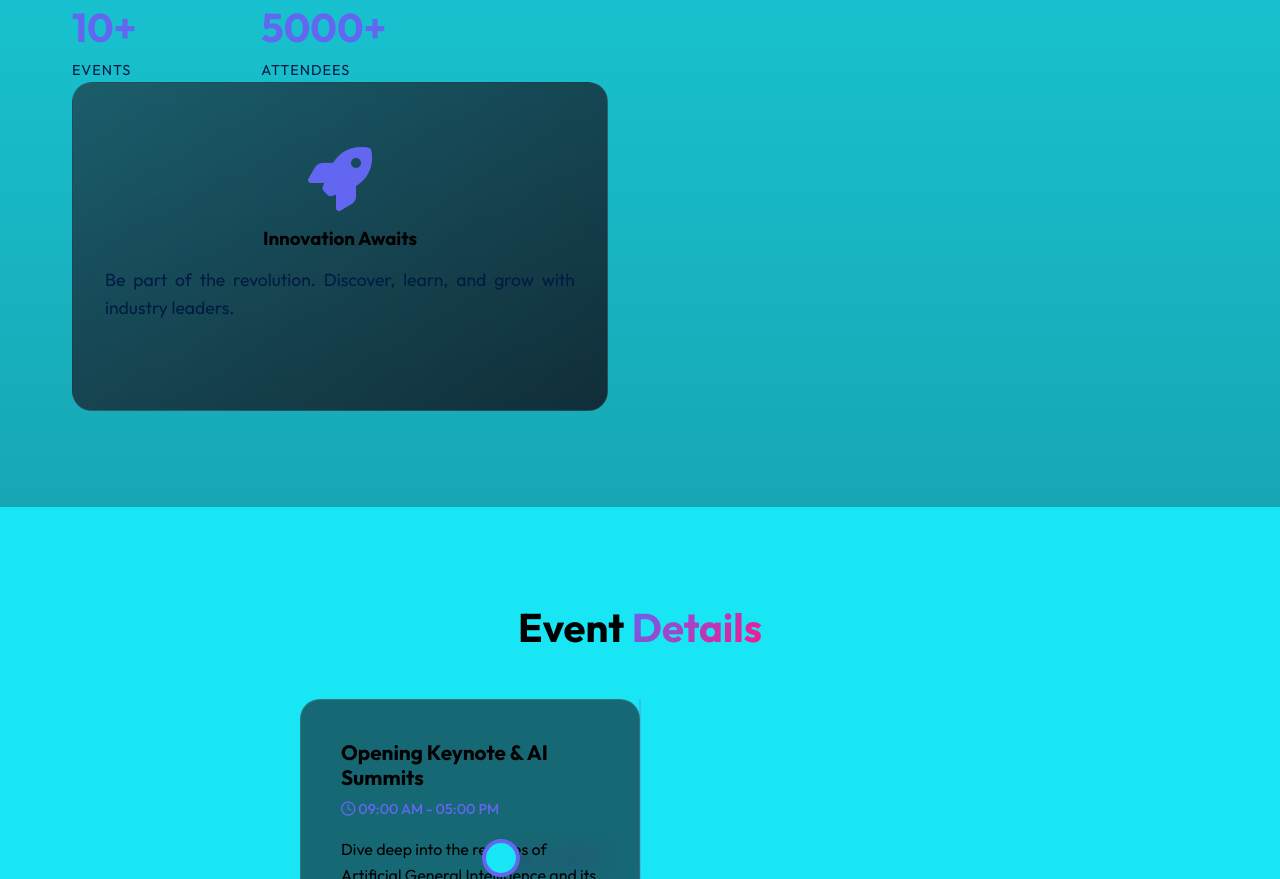
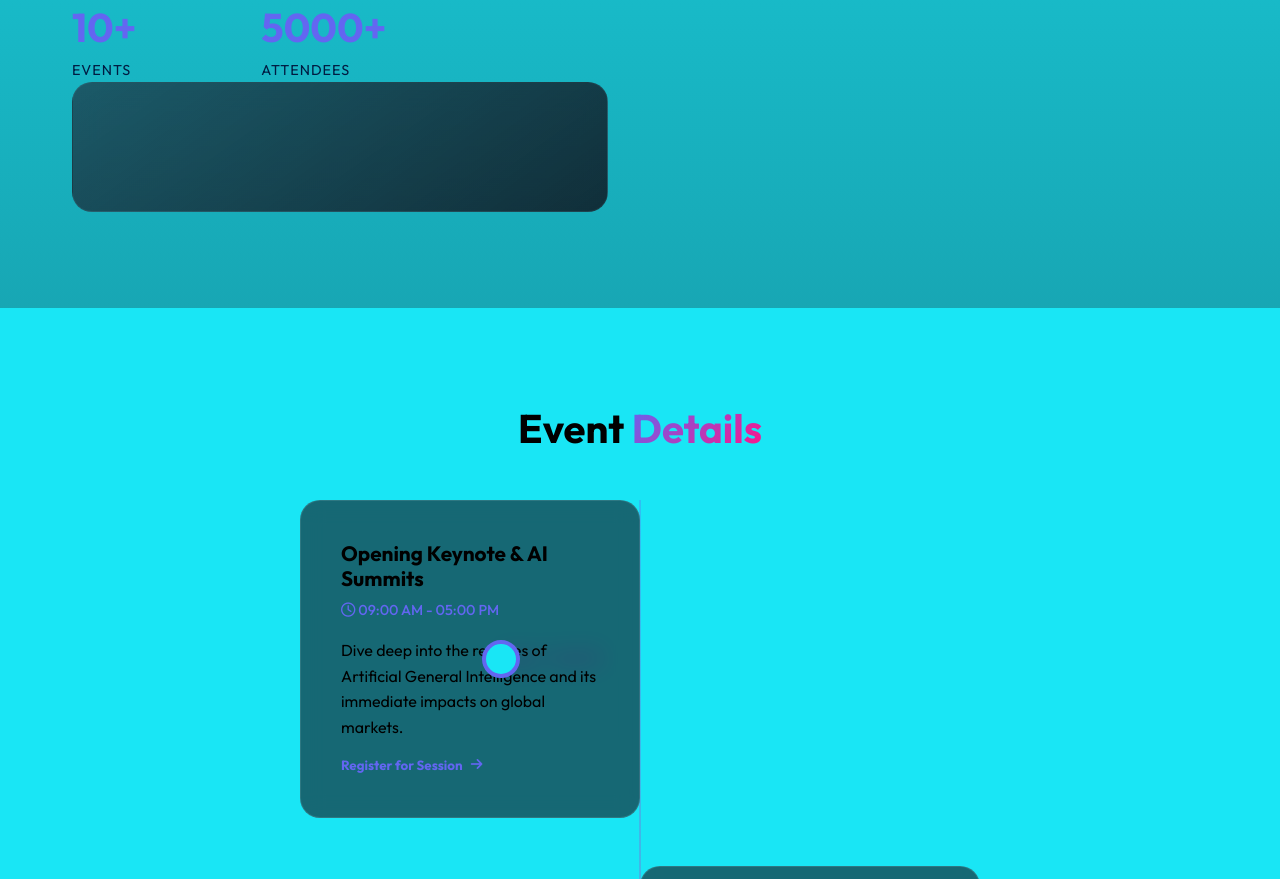
Before and after one commit to krishnakanthkve2017-tech/estuary2k26, a plain HTML site: page index.html in a window 1280 px wide. Shown: the part 1511-2390 px from the top of the page. Drawn offline with Linux system fonts and the light colour scheme.

Commit message:
Clear out placeholder content in about-image section

```diff
--- a/index.html
+++ b/index.html
@@ -82,7 +82,15 @@
                     <p>ESTUARY 2026 is more than a conference; it's an ecosystem of innovation. We bring together the
                         brightest minds in artificial intelligence, spatial computing, and next-gen web technologies.
                     </p>
-                    <p>Estuary is the flagship management fest of the School of Maritime Management, Indian Maritime University, Chennai Campus. Over the years, it has evolved into a dynamic platform that showcases talent in management, creativity, and innovation, while fostering academic excellence and a strong spirit of competition. What began as an initiative to encourage learning beyond the classroom has grown into a well-recognized event featuring a blend of insightful symposiums, engaging discussions, and high-energy competitions. The fest provides participants with the opportunity to apply their knowledge, explore their strengths, and develop essential skills such as strategic thinking, teamwork, and adaptability. Estuary continues to stand as a space where ideas converge, talents are tested, and memorable experiences are created.</p>
+                    <p>Estuary is the flagship management fest of the School of Maritime Management, Indian Maritime
+                        University, Chennai Campus. Over the years, it has evolved into a dynamic platform that
+                        showcases talent in management, creativity, and innovation, while fostering academic excellence
+                        and a strong spirit of competition. What began as an initiative to encourage learning beyond the
+                        classroom has grown into a well-recognized event featuring a blend of insightful symposiums,
+                        engaging discussions, and high-energy competitions. The fest provides participants with the
+                        opportunity to apply their knowledge, explore their strengths, and develop essential skills such
+                        as strategic thinking, teamwork, and adaptability. Estuary continues to stand as a space where
+                        ideas converge, talents are tested, and memorable experiences are created.</p>
                     <div class="stats">
                         <div class="stat-item">
                             <h3>10+</h3>
@@ -95,13 +103,9 @@
                     </div>
                     <div class="about-image">
                         <div class="glass-card text-center">
-                            <i class="fas fa-rocket fa-4x mb-4" style="color: var(--primary);"></i>
-                            <h3 style="margin-bottom: 1rem;">Innovation Awaits</h3>
-                            <p>Be part of the revolution. Discover, learn, and grow with industry leaders.</p>
                         </div>
                     </div>
                 </div>
-            </div>
     </section>
 
     <!-- Event Details Section -->
```
